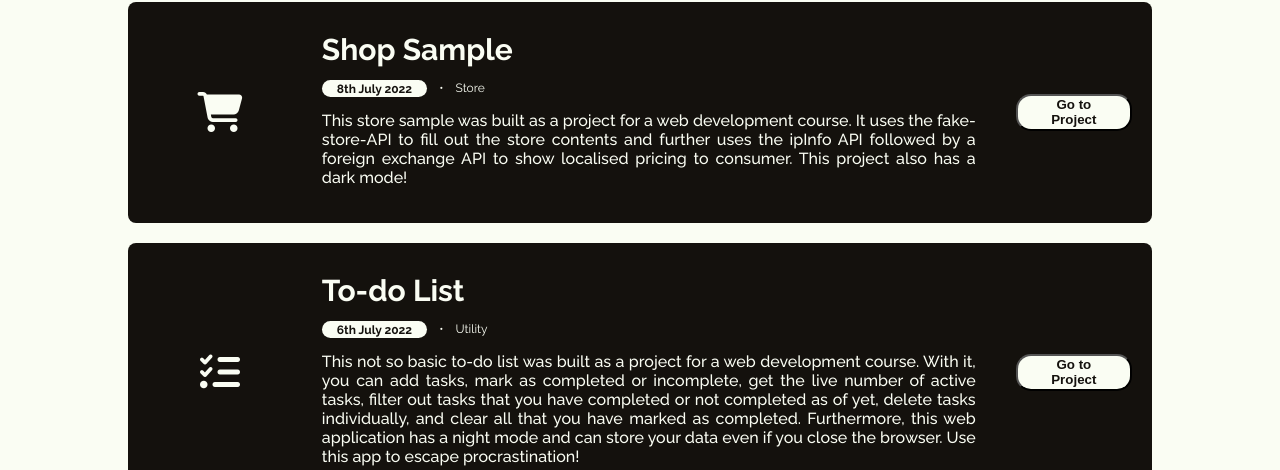
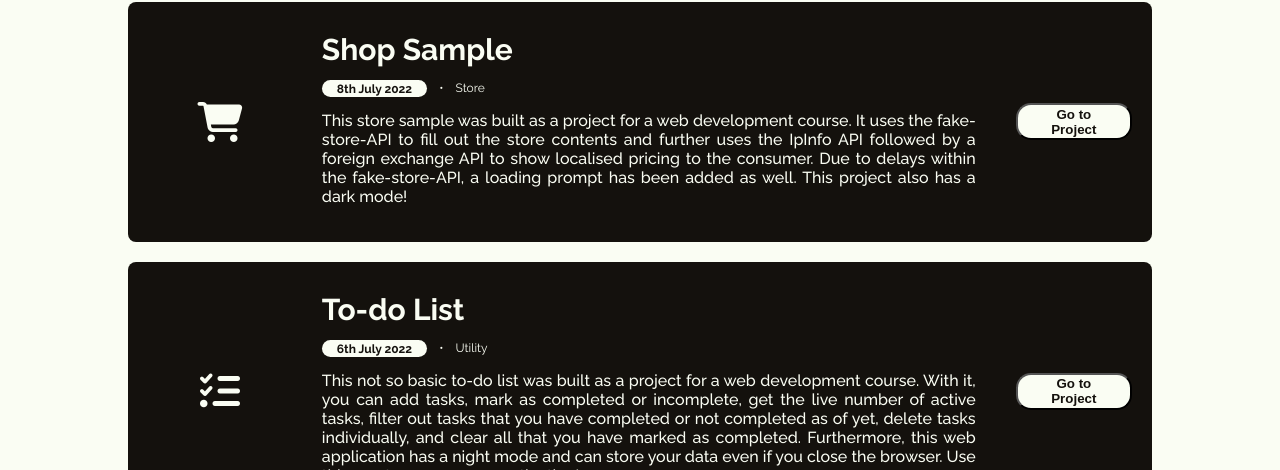
Before and after one commit to thebighairedguy/thebighairedguy.github.io, a plain HTML site: page index.html in a window 1280 px wide. Shown: the part 630-1100 px from the top of the page. Drawn offline with Linux system fonts and the light colour scheme.

Commit message:
updated homepage

```diff
--- a/index.html
+++ b/index.html
@@ -99,9 +99,11 @@
                   This store sample was built as a project for a web
                   development course. It uses the fake-store-API to
                   fill out the store contents and further uses the
-                  ipInfo API followed by a foreign exchange API to
-                  show localised pricing to consumer. This project
-                  also has a dark mode!
+                  IpInfo API followed by a foreign exchange API to
+                  show localised pricing to the consumer. Due to
+                  delays within the fake-store-API, a loading prompt
+                  has been added as well. This project also has a dark
+                  mode!
                 </p>
               </div>
               <div class="c-i-button">
```
